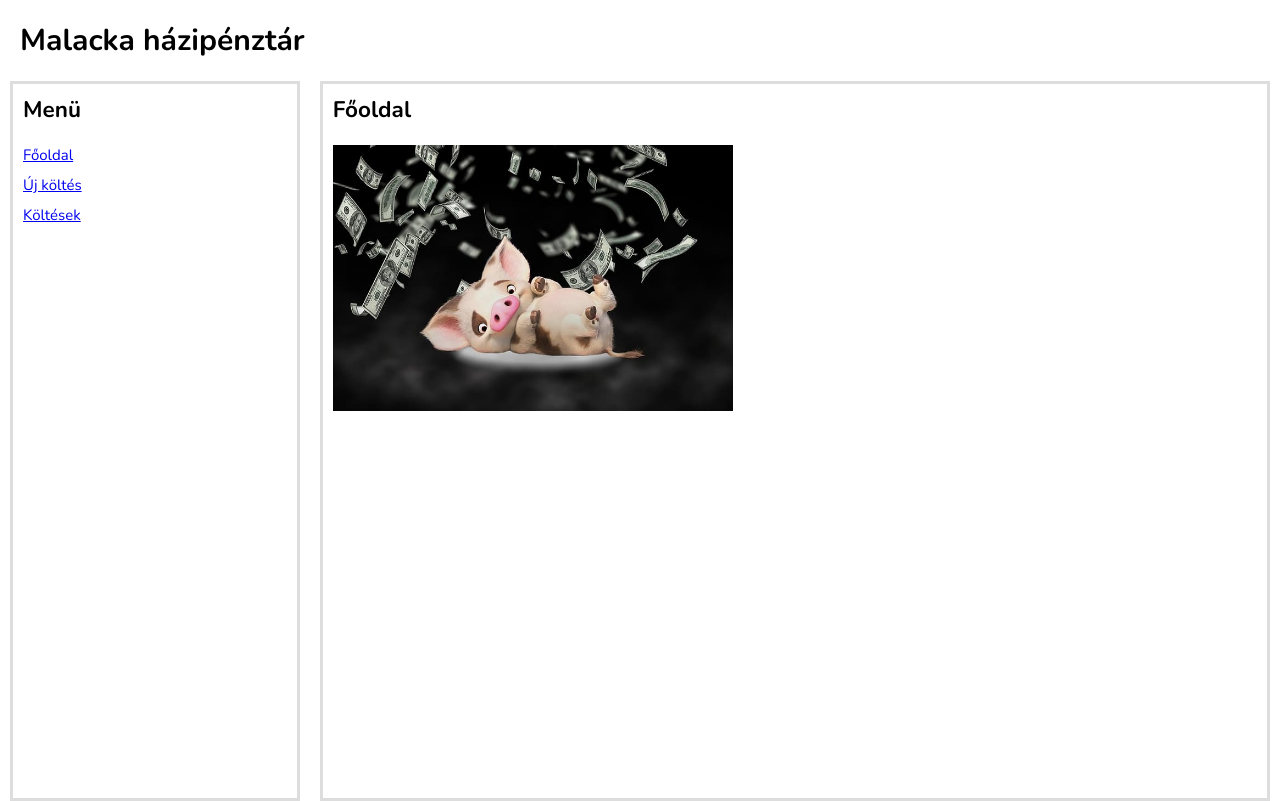
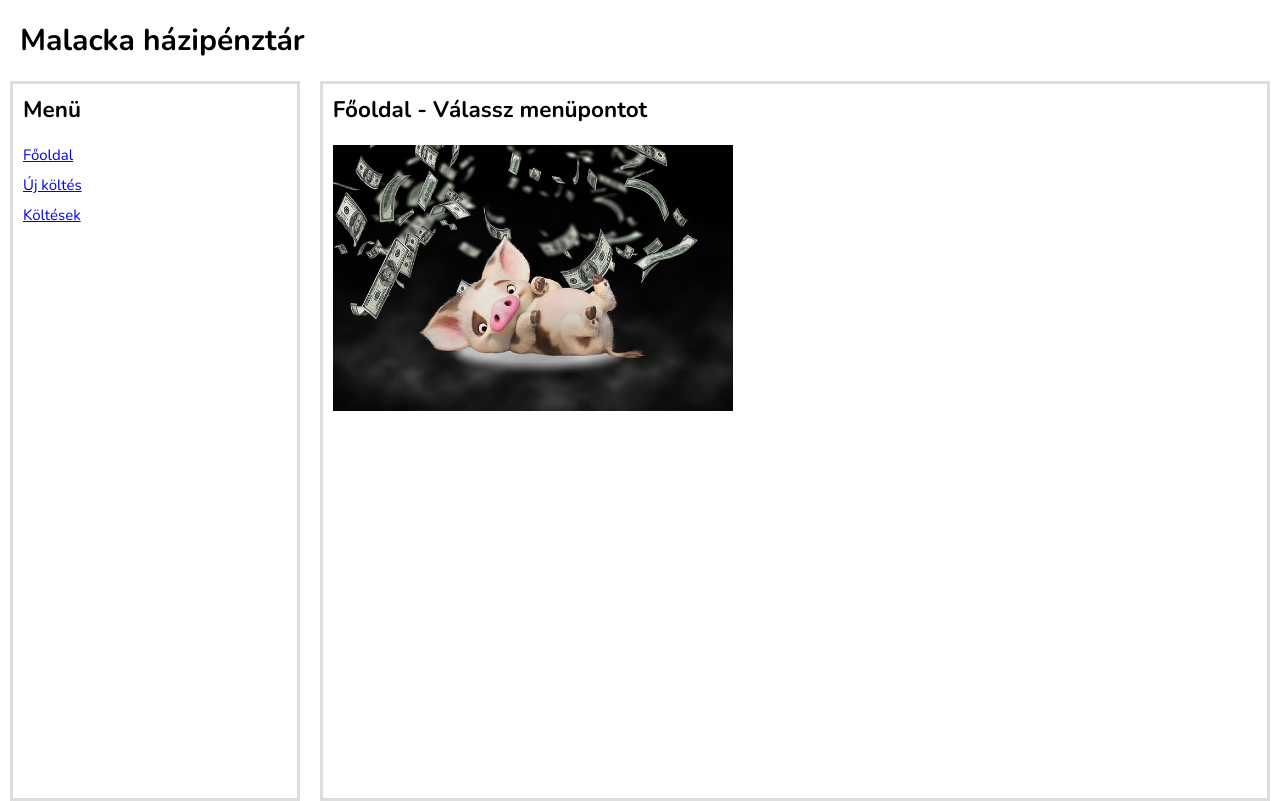
Before and after one commit to Vellyus/piggybank, a React (Create React App) app: page / in a window 1280 px wide. Built offline with nearby package versions, Linux system fonts and the light colour scheme.

Commit message:
edited h2 element in Home

```diff
--- a/src/pages/Home.js
+++ b/src/pages/Home.js
@@ -1,7 +1,7 @@
 export function Home() {
   return (
     <main>
-      <h2>Főoldal</h2>
+      <h2>Főoldal - Válassz menüpontot</h2>
       <img src="img/piggy.jpg" alt="Money is falling around a piggy." />
     </main>
   )
```
